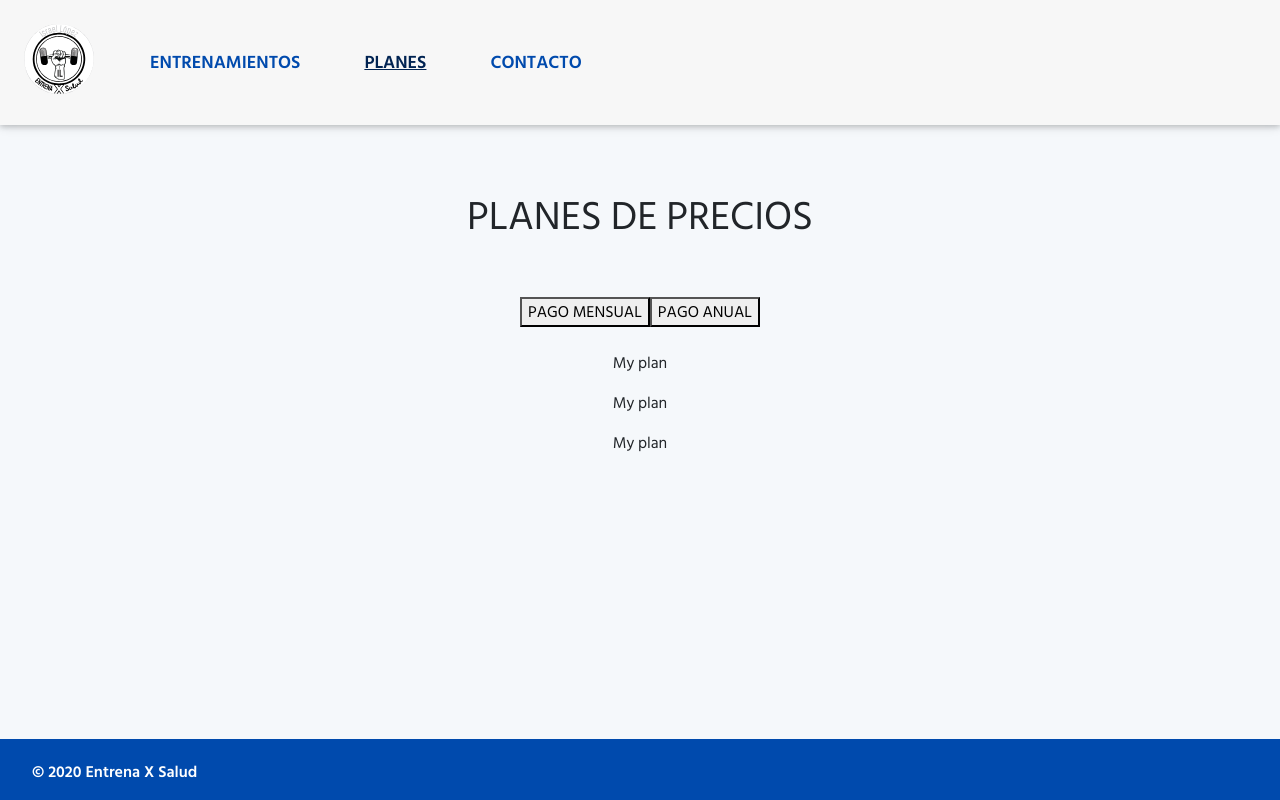
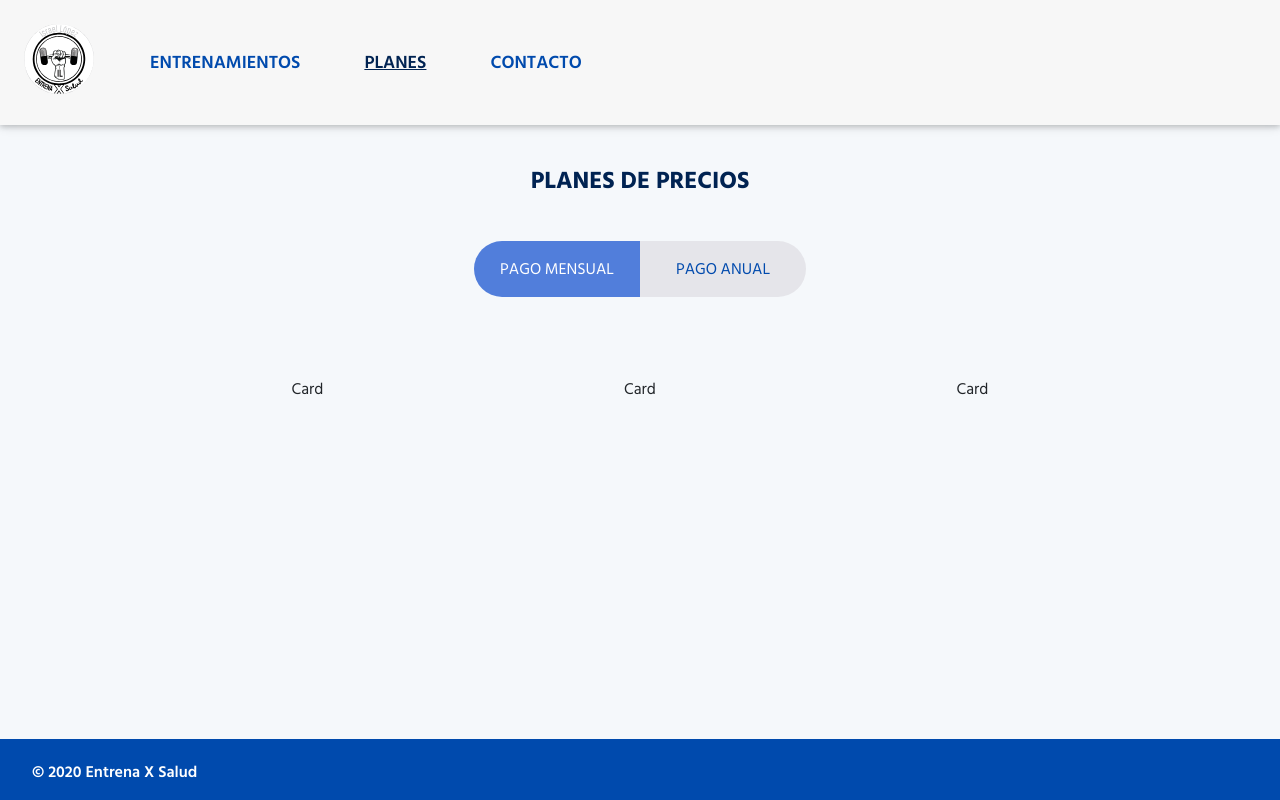
Before and after one commit to javiergranados/entrenaxsalud.es, a Next.js app: page /planes in a window 1280 px wide. Built offline with nearby package versions, Linux system fonts and the light colour scheme.

Commit message:
Rename Summary component by Plans

```diff
--- a/components/plans/Plans.jsx
+++ b/components/plans/Plans.jsx
@@ -1,11 +1,73 @@
-import Summary from './Summary'
+import PropTypes from 'prop-types'
+import { useState } from 'react'
+import Container from 'react-bootstrap/Container'
+import Row from 'react-bootstrap/Row'
+import Col from 'react-bootstrap/Col'
+import Card from './Card'
+import StyledPlans from './styles/Plans'
 
-function Plans() {
+function Plans({ colorScheme }) {
+  const [selected, setSelected] = useState('month')
+
+  const handleClick = ({ target }) => setSelected(target.value)
+
   return (
-    <div className="animate__animated animate__fadeIn">
-      <Summary />
-    </div>
+    <StyledPlans>
+      <Container>
+        <h1>PLANES DE PRECIOS</h1>
+        <Row className="text-center">
+          <Col lg="12">
+            <button
+              value="month"
+              type="button"
+              onClick={handleClick}
+              className={`price-button${(selected === 'month' && ' selected') || ''}`}
+            >
+              PAGO MENSUAL
+            </button>
+            <button
+              value="year"
+              type="button"
+              onClick={handleClick}
+              className={`price-button${(selected === 'year' && ' selected') || ''}`}
+            >
+              PAGO ANUAL
+            </button>
+            <div className="plans">
+              <Card
+                type={selected}
+                height={colorScheme[0].height}
+                mainColor={colorScheme[0].mainColor}
+                priceColor={colorScheme[0].priceColor}
+              />
+              <Card
+                type={selected}
+                height={colorScheme[1].height}
+                mainColor={colorScheme[1].mainColor}
+                priceColor={colorScheme[1].priceColor}
+              />
+              <Card
+                type={selected}
+                height={colorScheme[2].height}
+                mainColor={colorScheme[2].mainColor}
+                priceColor={colorScheme[2].priceColor}
+              />
+            </div>
+          </Col>
+        </Row>
+      </Container>
+    </StyledPlans>
   )
 }
 
+Plans.propTypes = {
+  colorScheme: PropTypes.arrayOf(
+    PropTypes.shape({
+      height: PropTypes.string,
+      mainColor: PropTypes.string,
+      priceColor: PropTypes.string,
+    })
+  ).isRequired,
+}
+
 export default Plans
--- a/components/plans/Summary.jsx
+++ /dev/null
@@ -1,40 +0,0 @@
-import { useState } from 'react'
-
-function Summary() {
-  const [selected, setSelected] = useState('month')
-
-  const handleClick = ({ target }) => setSelected(target.value)
-
-  return (
-    <div className="container mx-auto text-center">
-      <h1 className="py-5 text-2xl font-bold text-cobaltBlueDark">PLANES DE PRECIOS</h1>
-      <button
-        value="month"
-        type="button"
-        onClick={handleClick}
-        className={`mb-4 rounded-l-full price-button mobileS:rounded-r-full mobileM:rounded-r-none sm:mb-0${
-          (selected === 'month' && ' selected') || ''
-        }`}
-      >
-        PAGO MENSUAL
-      </button>
-      <button
-        value="year"
-        type="button"
-        onClick={handleClick}
-        className={`mb-4 rounded-r-full price-button mobileS:rounded-l-full mobileM:rounded-l-none sm:mb-0${
-          (selected === 'year' && ' selected') || ''
-        }`}
-      >
-        PAGO ANUAL
-      </button>
-      <div className="grid items-center gap-12 mt-20 grid-cols-mobile lg:grid-cols-desktop">
-        <p>My plan</p>
-        <p>My plan</p>
-        <p>My plan</p>
-      </div>
-    </div>
-  )
-}
-
-export default Summary
--- /dev/null
+++ b/components/plans/index.js
@@ -0,0 +1,29 @@
+import Plans from './Plans'
+
+function IndexPlans() {
+  const colorScheme = [
+    {
+      height: '100',
+      mainColor: 'glaucous',
+      priceColor: 'cobaltBlueDark',
+    },
+    {
+      height: '110',
+      mainColor: 'orange',
+      priceColor: 'dark',
+    },
+    {
+      height: '100',
+      mainColor: 'cobaltBlueDark',
+      priceColor: 'glaucous',
+    },
+  ]
+
+  return (
+    <div className="animate__animated animate__fadeIn">
+      <Plans colorScheme={colorScheme} />
+    </div>
+  )
+}
+
+export default IndexPlans
--- /dev/null
+++ b/components/plans/styles/Plans.js
@@ -0,0 +1,102 @@
+import styled from 'styled-components'
+
+export default styled.div`
+  .container {
+    padding-top: 3vh;
+  }
+
+  h1 {
+    color: var(--cobaltBlueDark);
+    text-align: center;
+    margin-bottom: 3rem;
+    font-size: 24px;
+    line-height: 24px;
+    font-family: 'bold', 'Helvetica Neue', Helvetica, Arial, sans-serif;
+  }
+
+  .price-button {
+    cursor: pointer;
+    border: none;
+    font-size: 1rem;
+    min-width: 166px;
+    box-shadow: none;
+    align-items: center;
+    padding: 1rem 1.6rem;
+    color: var(--cobaltBlue);
+    background: var(--gainsBoro);
+    transition: all 0.15s ease-in-out;
+    font-family: 'regular', 'Helvetica Neue', Helvetica, Arial, sans-serif;
+  }
+
+  .price-button:nth-child(1) {
+    border-top-left-radius: 30px;
+    border-bottom-left-radius: 30px;
+  }
+
+  .price-button:nth-child(2) {
+    border-top-right-radius: 30px;
+    border-bottom-right-radius: 30px;
+  }
+
+  .price-button:focus {
+    outline: 0;
+  }
+
+  .price-button:active,
+  .price-button:hover {
+    color: var(--white);
+    background: var(--silver);
+  }
+
+  .price-button.selected {
+    background: var(--glaucous);
+    color: var(--white);
+  }
+
+  .price-button.selected:active,
+  .price-button.selected:hover {
+    background: var(--cobaltBlue);
+  }
+
+  .plans {
+    display: grid;
+    grid-gap: 50px;
+    margin-top: 5rem;
+    align-items: center;
+    grid-template-columns: minmax(250px, 1fr) minmax(300px, 1fr) minmax(250px, 1fr);
+  }
+
+  @media (min-width: 2560px) {
+    .container {
+      padding-bottom: 70px;
+    }
+  }
+
+  @media (min-width: 992px) {
+    .container {
+      padding-bottom: 70px;
+    }
+  }
+
+  @media (max-width: 768px) {
+    .plans {
+      grid-template-columns: repeat(auto-fit, minmax(250px, 1fr));
+    }
+  }
+
+  @media (max-width: 425px) {
+    .container {
+      padding-top: 13vh;
+    }
+  }
+
+  @media (max-width: 320px) {
+    .price-button {
+      border-radius: 30px;
+    }
+
+    .price-button:nth-child(1) {
+      margin-bottom: 1rem;
+    }
+  }
+`
--- a/pages/planes.js
+++ b/pages/planes.js
@@ -1,4 +1,4 @@
-import Plans from '../components/plans/Plans'
+import Plans from '../components/plans'
 
 export async function getStaticProps() {
   return {
```
